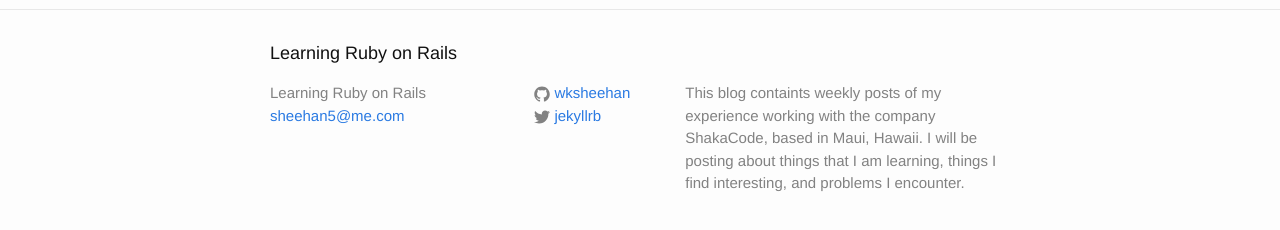
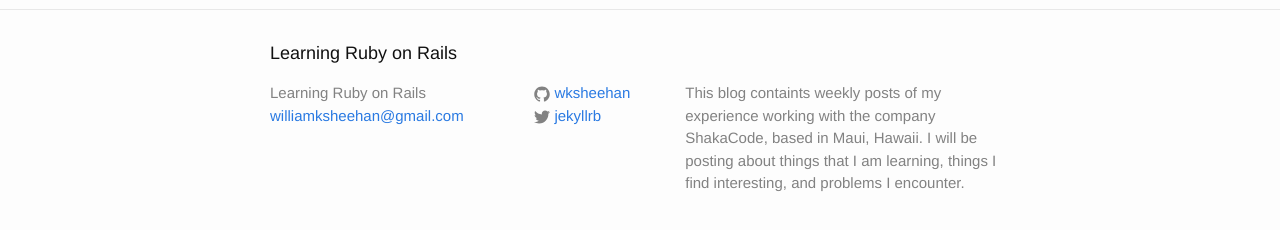
Before and after one commit to wksheehan/wksheehan.github.io, a Jekyll site: the page built from index.html, in a window 1280 px wide. Shown: the part 377-607 px from the top of the page. Built offline with Jekyll 4.4.1, drawn with Linux system fonts in a browser that asks for light colours.

Commit message:
updated email

```diff
--- a/_config.yml
+++ b/_config.yml
@@ -7,7 +7,7 @@
 
 # Site settings
 title: Learning Ruby on Rails
-email: sheehan5@me.com
+email: williamksheehan@gmail.com
 description: > # this means to ignore newlines until "baseurl:"
   This blog containts weekly posts of my experience working with
   the company ShakaCode, based in Maui, Hawaii. I will be posting
```
